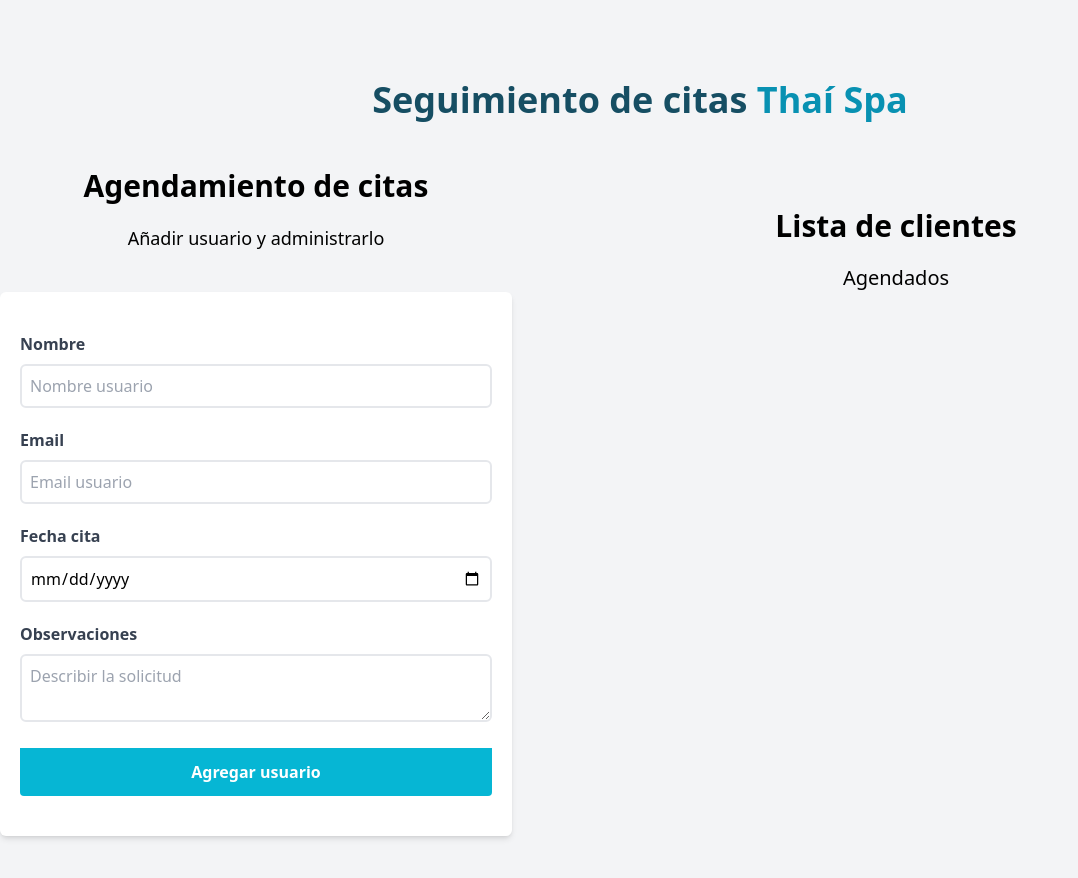
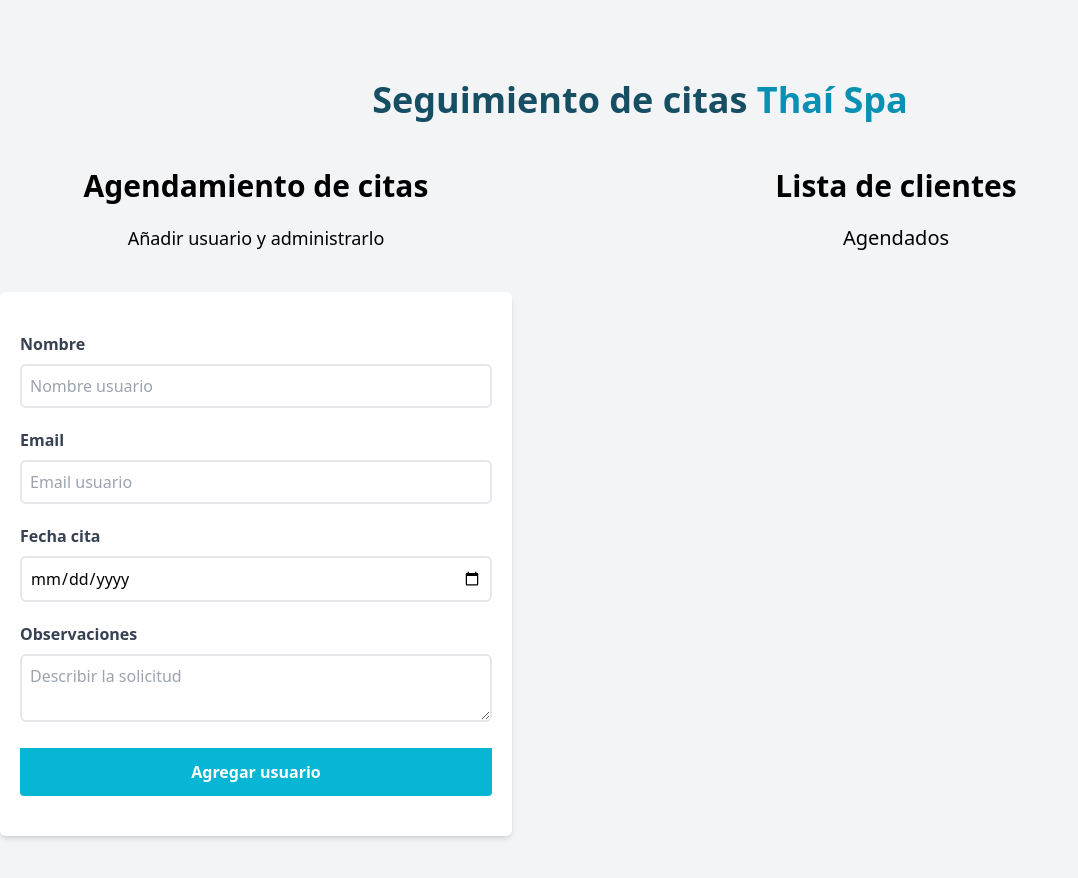
Before and after one commit to lkguevara/administrador-citas, a React (Vite) app: page / in a window 1280 px wide. Shown: the top 878 px of the page, without its empty margins (0-1078 px from the left). Built offline with nearby package versions, Linux system fonts and the light colour scheme.

Commit message:
agregando comentarios y estilos

```diff
--- a/index.html
+++ b/index.html
@@ -9,5 +9,7 @@
   <body class="bg-gray-100 h-screen">
     <div id="root"></div>
     <script type="module" src="/src/main.jsx"></script>
+
+
   </body>
 </html>
--- a/src/components/Formulario.jsx
+++ b/src/components/Formulario.jsx
@@ -1,29 +1,28 @@
-import React, { useState, useEffect } from 'react'
-import { ToastContainer, toast } from 'react-toastify';
-import 'react-toastify/dist/ReactToastify.css';
+// 1. Imports
+import React, { useState, useEffect } from 'react' //hooks
+import { ToastContainer, toast } from 'react-toastify'; //modal
+import 'react-toastify/dist/ReactToastify.css'; //estilos del modal
 
 const Formulario = ({ usuarios, setUsuarios }) => {
-
-  // useState
+// 2. useState
   const [usuario, setUsuario] = useState('');
   const [email, setEmail] = useState('');
   const [fecha, setFecha] = useState('');
   const [observacion, setObservacion] = useState('');
 
+// 4.  funcion para agregar un nuevo usuario
+  const handleSubmit = (e) => {
+    //evita que se recargue la página
+    e.preventDefault();
 
-  const handleSubmit = (e) => {
-    e.preventDefault();
-    // validación formulario
-
+    // validación de los campos
     if ( [ usuario, email, fecha, observacion ].includes('') ) {
       toast.error('Todos los campos son obligatorios')
-
     }else{
       toast.info('Formulario enviado')
+    }
 
-    }
-    // objeto de usuarios
-
+    // objeto de usuario
     const objetoUsuarios = {
       usuario,
       email,
@@ -31,25 +30,19 @@ const Formulario = ({ usuarios, setUsuarios }) => {
       observacion
     }
 
+    // agregar el nuevo usuario al array, pero tomando una copia de lo que ya existe en el array
     setUsuarios ( [...usuarios, objetoUsuarios] )
 
-    // reiniciar formulario
+    // limpiar los campos
     setUsuario ("")
     setEmail ("")
     setFecha ("")
     setObservacion ("")
-
   }
 
   return (
-
-
     <div className="md:w-1/2 lg:w-2/5">
-
-      <h2 className= "font-black text-3xl text-center">
-        Agendamiento de citas
-      </h2>
-
+      <h2 className= "font-black text-3xl text-center">Agendamiento de citas</h2>
       <p className= "text-lg mt-5 text-center mb-10">
         Añadir usuario y {''}
         <span>administrarlo</span>
@@ -59,7 +52,6 @@ const Formulario = ({ usuarios, setUsuarios }) => {
         onSubmit = { handleSubmit }
         className= "bg-white shadow-md rounded-md py-10 px-5"
       >
-
         <div className="mb-5">
           <label htmlFor='usuario' className="block text-gray-700 font-bold">Nombre</label>
           <input
@@ -67,8 +59,9 @@ const Formulario = ({ usuarios, setUsuarios }) => {
             type="text"
             placeholder='Nombre usuario'
             className="border-2 w-full p-2 mt-2 placeholder-gray-400 rounded-md"
-            value = {usuario}
-            onChange = { (e) => setUsuario (e.target.value) }
+            //3. modificando el state mietras el usuario escribe
+            value = {usuario} //valor inicial
+            onChange = { (e) => setUsuario (e.target.value) } //funcion que se ejecuta al cambiar el valor
           />
         </div>
 
@@ -110,12 +103,9 @@ const Formulario = ({ usuarios, setUsuarios }) => {
           type="submit"
           className = "bg-cyan-500 w-full p-3 text-white font-bold rounded-b hover:bg-cyan-700 cursor-pointer transition-all"
           value = "Agregar usuario"
+        />
+      </form>
 
-
-        />
-
-
-      </form>
       <ToastContainer theme="colored"/>
     </div>
   )
--- a/src/components/ListadoClientes.jsx
+++ b/src/components/ListadoClientes.jsx
@@ -5,7 +5,7 @@ const ListadoClientes = ({usuarios}) => {
   console.log(usuarios)
   return (
     <div className="md:w-1/2 lg:w-3/5 md:h-screen overflow-y-scroll">
-      <h2 className= "font-black text-3xl text-center mt-10">
+      <h2 className= "font-black text-3xl text-center mt-10 md:mt-0">
         Lista de clientes
       </h2>
 
@@ -19,17 +19,6 @@ const ListadoClientes = ({usuarios}) => {
             usuario = {usuario}
           />
       ))}
-
-
-
-
-
-
-
-
-
-
-
     </div>
   )
 }
--- a/src/components/Usuario.jsx
+++ b/src/components/Usuario.jsx
@@ -1,5 +1,5 @@
 const Usuario = ({usuario}) => {
-  console.log(usuario)
+  // console.log(usuario)
   return (
     <div className= "mx-5 my-10 bg-white shadow-md px-5 py-5 rounded-xl">
     <p className= "font-bold mb-3 text-gray-700" >
@@ -20,6 +20,8 @@ const Usuario = ({usuario}) => {
     </p>
   </div>
   )
+
+
 }
 
 export default Usuario
```
Also changed, not shown: src/App.jsx (+6 -4 lines).
